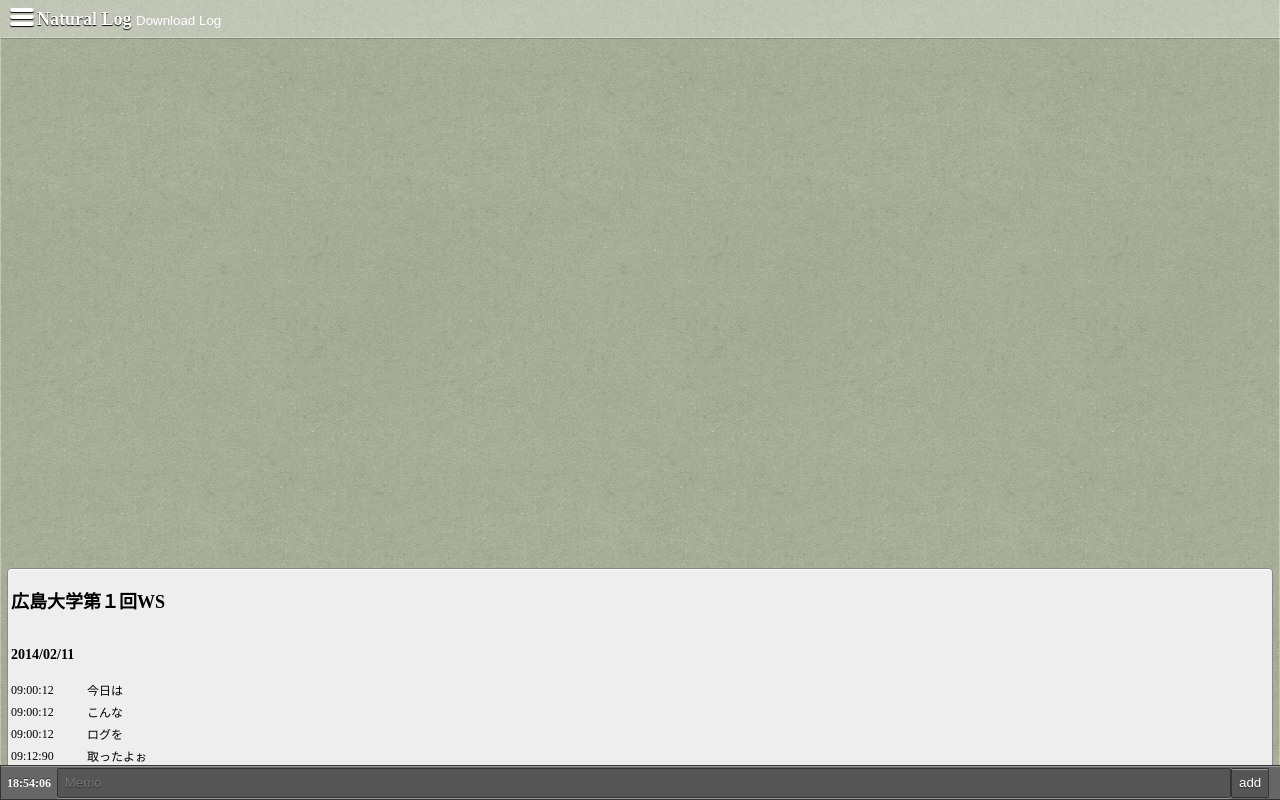
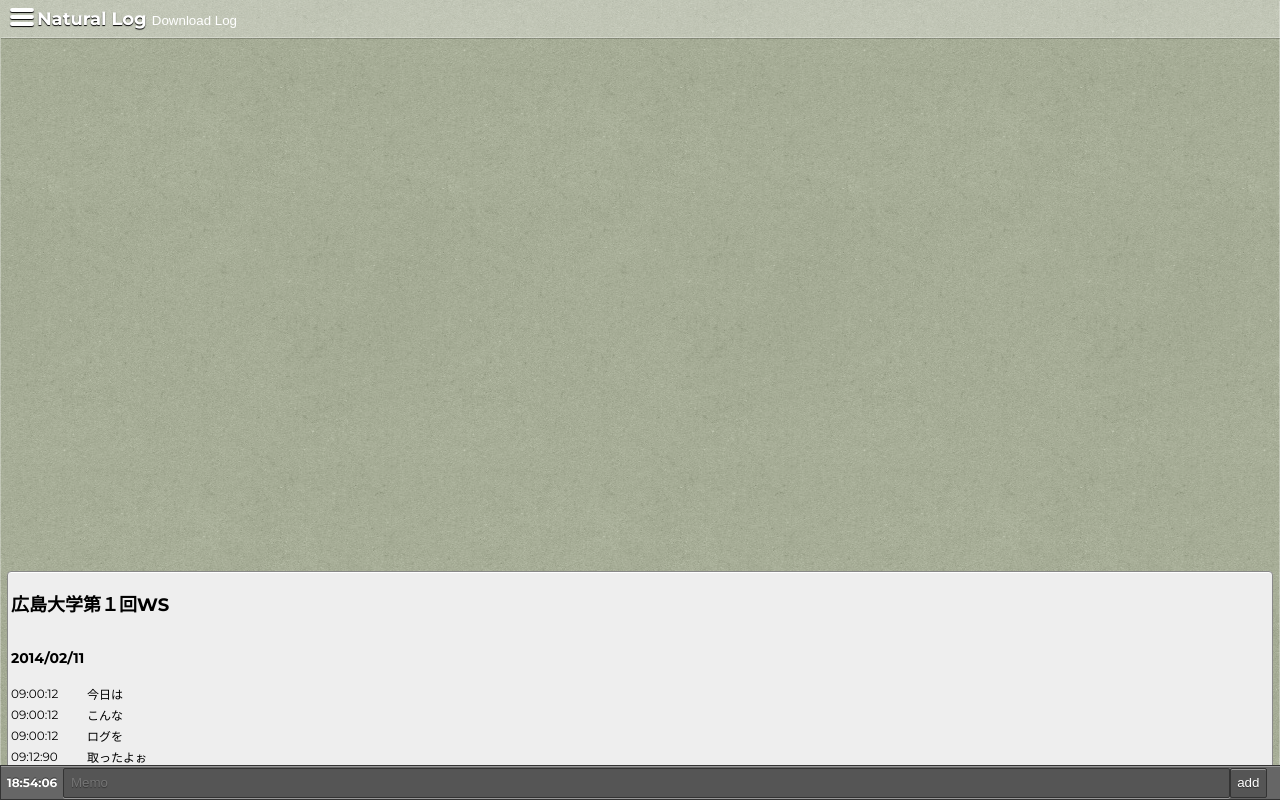
Before and after one commit to shunter1112/naturallog, a browser extension: page app/index.html in a window 1280 px wide. Drawn offline with Linux system fonts and the light colour scheme.

Commit message:
Added font file

```diff
--- a/app/css/style.css
+++ b/app/css/style.css
@@ -17,6 +17,7 @@ body {
   padding: 0;
   width: 100%;
   height: 100%;
+  font-family: 'Montserrat', sans-serif;
 }
 
 /* ----------------- Main / Sub Panel -------------------*/
--- a/app/index.html
+++ b/app/index.html
@@ -5,6 +5,7 @@
     <meta name="viewport" content="width=device-width, initial-scale=1, maximum-scale=1, user-scalable=no">
     <link rel="stylesheet" href="css/style.css">
     <link rel="stylesheet" href="css/sprites.css">
+    <link href='http://fonts.googleapis.com/css?family=Montserrat:400,700' rel='stylesheet' type='text/css'>
   </head>
   <body ng-controller="LogCtrl">
 
```
